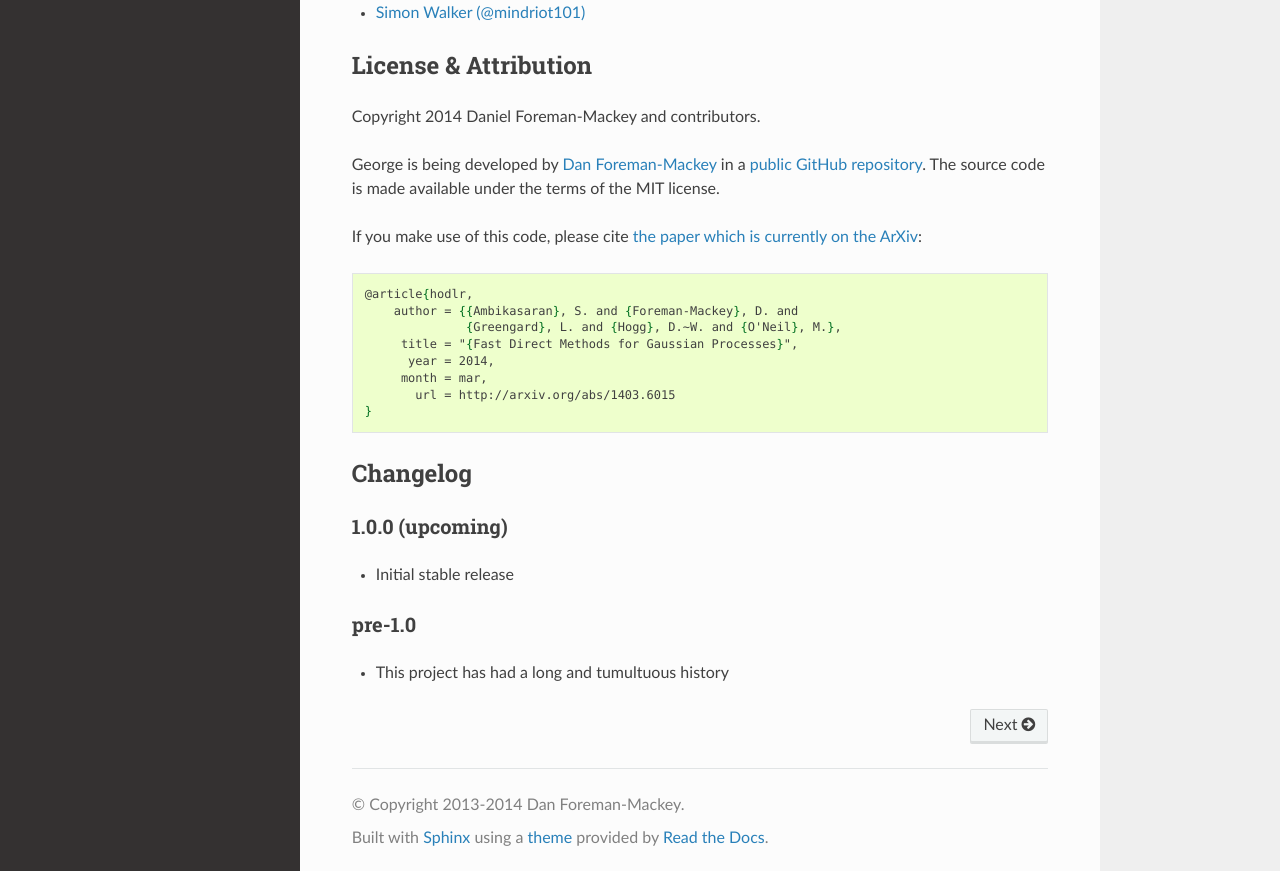
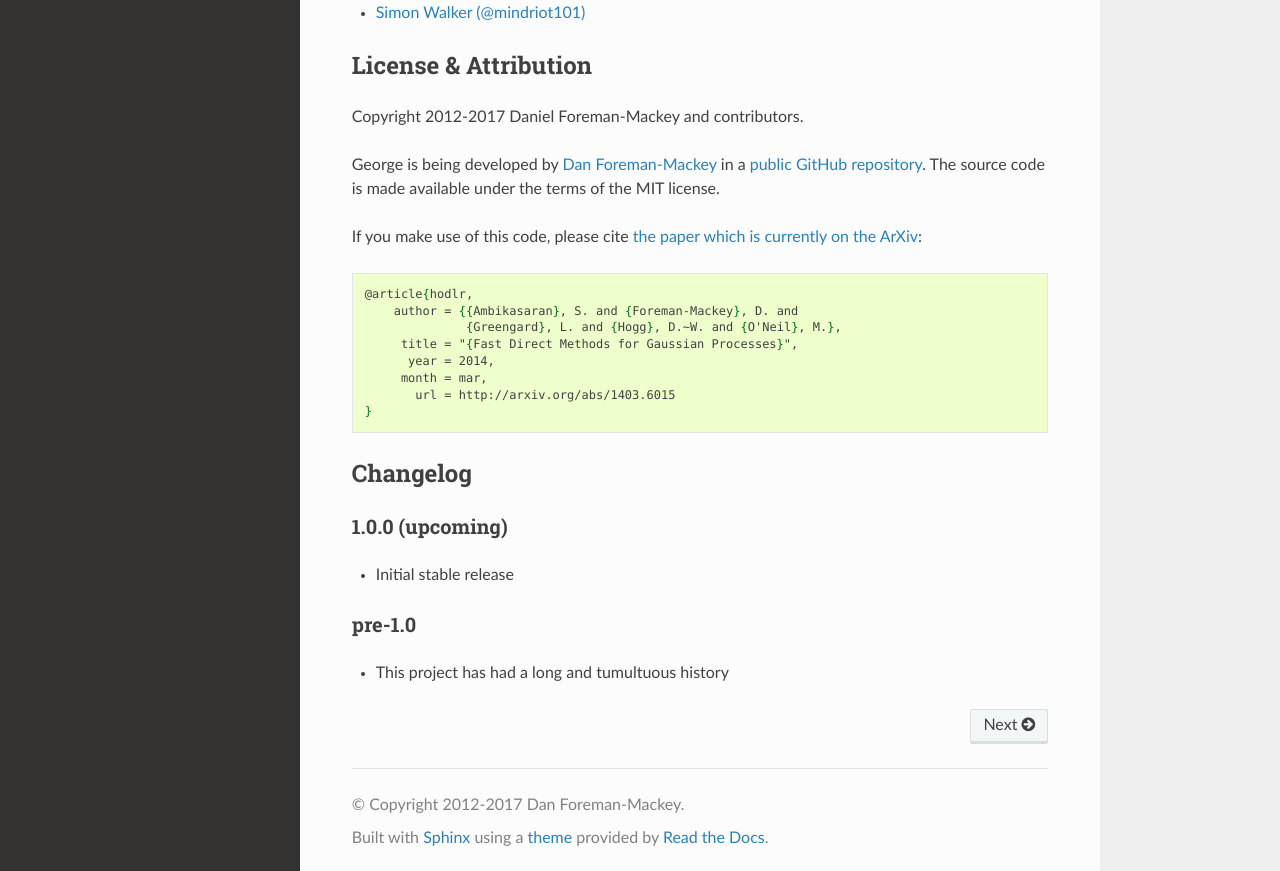
Before and after one commit to dfm/george, a Sphinx documentation site: the page built from docs/index.rst, in a window 1280 px wide and 1400 px high, scrolled down 733 px. Shown: the part 526-1397 px from the top of the window. Built offline with Sphinx 7.4.7 and the Read the Docs theme 2.0.0, drawn with Linux system fonts in a browser that asks for light colours; pages that are not in the unit, such as notebooks, are missing from menus.

Commit message:
versions

```diff
--- a/docs/conf.py
+++ b/docs/conf.py
@@ -20,7 +20,7 @@ master_doc = "index"
 
 # General information about the project.
 project = u"George"
-copyright = u"2013-2014 Dan Foreman-Mackey"
+copyright = u"2012-2017 Dan Foreman-Mackey"
 
 version = george.__version__
 release = george.__version__
--- a/docs/index.rst
+++ b/docs/index.rst
@@ -51,7 +51,7 @@ Contributors
 License & Attribution
 ---------------------
 
-Copyright 2014 Daniel Foreman-Mackey and contributors.
+Copyright 2012-2017 Daniel Foreman-Mackey and contributors.
 
 George is being developed by `Dan Foreman-Mackey <http://dan.iel.fm>`_ in a
 `public GitHub repository <https://github.com/dfm/george>`_.
```
Also changed, not shown: 1 other file.
